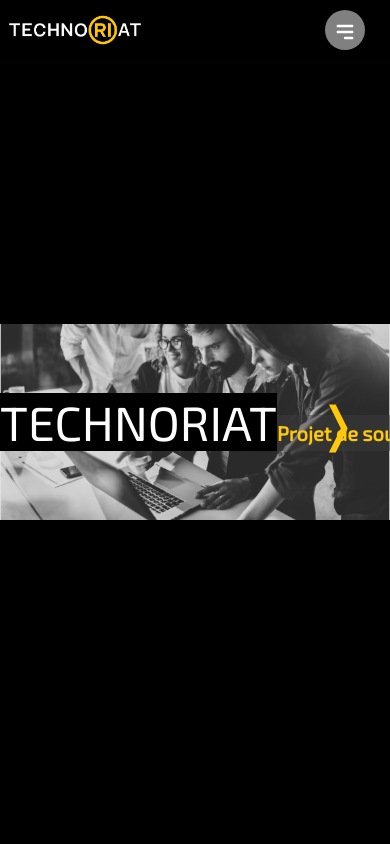
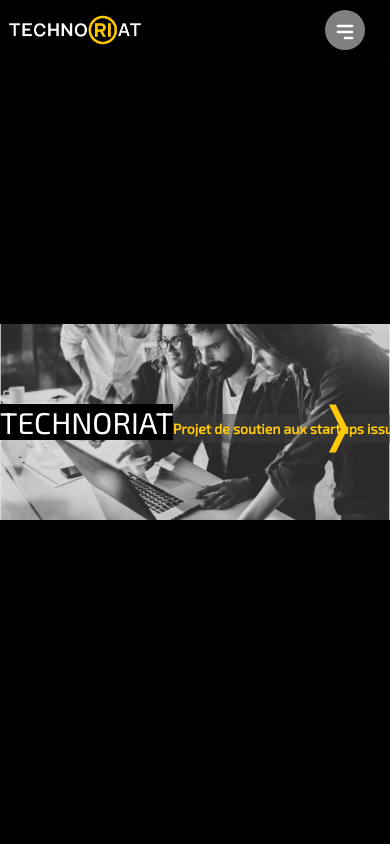
Before and after one commit to Amani0905/Projet-Factoriat, a React (Create React App) app in the folder client/: page /Technoriat/Acceuil in a window 390 px wide. Shown: the top 844 px of the page. Built offline with nearby package versions, Linux system fonts and the light colour scheme; no server answers; a web font is replaced by a local one.

Commit message:
responsive

```diff
--- a/client/src/Components/HomeOne.js
+++ b/client/src/Components/HomeOne.js
@@ -10,13 +10,11 @@ const HomeOne = () => {
     <input type="radio" name="fancy" defaultValue="spades" id="spades" />
     <input type="radio" name="fancy" defaultValue="diamonds" id="diamonds" />
     <label className="One"htmlFor="clubs"><span style={{backgroundColor:'black'}}>TECHNORIAT</span>
-    <span style={{fontSize:'20px',color:'#ffc80a',fontWeight:'900',backgroundColor:'rgba(60, 60, 60, 0.5)',paddingTop:'6px',paddingBottom:'5.5px'}}>Projet de soutien aux startups issues des résultats de la recherche scientifique</span> </label>
+    <span className="desc">Projet de soutien aux startups issues des résultats de la recherche scientifique</span> </label>
     <label className="One" htmlFor="hearts"><span style={{backgroundColor:'black'}}>TECHNORIAT</span>
-    <span style={{fontSize:'20px',color:'#ffc80a',fontWeight:'900',backgroundColor:'rgba(60, 60, 60, 0.5)',paddingTop:'6px',paddingBottom:'5.5px'}}>a pour objectif de poser les fondements nécessaires au développement d'un écosystème de l'innovation en Tunisie</span></label>
-    <label className="One" htmlFor="spades"><span style={{backgroundColor:'black'}}>FACTORIAT</span><span style={{fontSize:'20px',color:'#ffc80a',fontWeight:'900',backgroundColor:'rgba(60, 60, 60, 0.5)',paddingTop:'6px',paddingBottom:'5.5px'}}>Pilier prototypage industriel du Programme TECHNORIAT</span></label>
+    <span  className="desc">a pour objectif de poser les fondements nécessaires au développement d'un écosystème de l'innovation en Tunisie</span></label>
+    <label className="One" htmlFor="spades"><span style={{backgroundColor:'black'}}>FACTORIAT</span><span className="desc">Pilier prototypage industriel du Programme TECHNORIAT</span></label>
     <label className="One" htmlFor="diamonds" ><span style={{backgroundColor:'black'}}>DEVENIR TECHNORIATE</span><a style={{marginTop:'150px',paddingRight:'4%',paddingLeft:'4%'}}href="/Technoriat/Register" className=" btn btn-warning btn-lg  " role="button" ariaDisabled="true">Postulez ici</a></label>
-
-    {/*<span style={{fontSize:'20px'}}>Projet de soutien aux startups issues des résultats de la recherche scientifique</span>}*/}
   </form></div>
 
   )
--- a/client/src/Pages/UsersList.js
+++ b/client/src/Pages/UsersList.js
@@ -89,14 +89,13 @@ const UsersList = () => {
                 className="table table-dark"
               >
                 <thead>
-                  <tr style={{ color: "#ffc80a",paddingRight:'0px',paddingLeft:'0',textAlign:'center'}}>
-                    <th style={{minWidth:'150px',paddingRight:'0px'}}scope="col">NAME</th>
-                    <th style={{minWidth:'200px',paddingLeft:'0px',paddingRight:'0px'}}scope="col">EMAIL</th>
+                  <tr style={{ color: "#ffc80a",paddingRight:'0px',paddingLeft:'0'}}>
+                    <th style={{minWidth:'170px',paddingRight:'0px'}}scope="col">NAME</th>
+                    <th style={{minWidth:'220px',paddingLeft:'0px',paddingRight:'0px'}}scope="col">EMAIL</th>
                     <th style={{minWidth:'160px',paddingLeft:'0px',paddingRight:'0px'}}scope="col">PROJECT STATUS</th>
-                    <th style={{minWidth:'200px',paddingLeft:'0px',paddingRight:'0px'}}scope="col">TITLE</th>
-                    <th style={{minWidth:'100px',paddingLeft:'0px',paddingRight:'0px'}}scope="col">FILE</th>
+                    <th style={{minWidth:'220px',paddingLeft:'0px',paddingRight:'0px'}}scope="col">TITLE</th>
                     <th style={{minWidth:'150px',paddingLeft:'0px',paddingRight:'0px'}}scope="col">PHONE</th>
-                    <th style={{minWidth:'150px',paddingLeft:'0px',paddingRight:'20px'}}scope="col">EDIT STATUS</th>
+                    <th style={{minWidth:'120px',paddingLeft:'0px',paddingRight:'0px'}}scope="col">EDIT STATUS</th>
                   </tr>
                 </thead>
                 </table>
@@ -109,21 +108,19 @@ const UsersList = () => {
             <tbody className="table-responsive" style={{ backgroundColor: "rgba(0, 0, 0, 0.7)"}}>
             <tr style={{ marginTop:'0px',height:'60px',verticalAlign:'center'}}>
                       <td style={{ color: "#ffc80a",minWidth:'170px',paddingLeft: "10px"}}>{el.name}</td>
-                      <td style={{ color: "white",minWidth:'220px'}}>{el.email}</td>
+                      <td style={{ color: "white",minWidth:'240px'}}>{el.email}</td>
                       <td style={{ color: "white",minWidth:'160px'}}>{el.project}</td>
-                      <td style={{ color: "white",minWidth:'200px'}}>{el.titre}</td>
-                      <td style={{ color: "white",minWidth:'130px'}}>
-                        <a style={{color:'white'}}href={el.fichier}>Download File</a>
-                      </td>
-                      <td style={{ color: "white",minWidth:'130px'}}>{el.phone}</td>
-
-                      <button
+                      <td style={{ color: "white",minWidth:'280px'}}>{el.titre}</td>
+                      <td style={{ color: "white",minWidth:'150px'}}>{el.phone}</td>
+                      <td style={{minWidth:'120px',paddingRight:'0px'}}>
+                        <button
                         className="btn btn-primary btn-sm"
                         onClick={() => updateclient(el)}
                         style={{ fontWeight: "bold",marginTop:'15px' }}
                       >
-                        UPDATE
+                        UPDATE STATUS
                       </button>
+                      </td>
 
                     </tr>
                 </tbody>
--- a/client/src/styles/HomeOne.css
+++ b/client/src/styles/HomeOne.css
@@ -11,6 +11,7 @@
 	text-align: center;
 	line-height: 100vh;
 }
+.One span{}
 .class{
 overflow: hidden;
 box-sizing: border-box;
@@ -144,3 +145,37 @@ input:nth-of-type(4):checked ~ .One {
 	border-top-right-radius: 50%;
 	border-bottom-right-radius: 50%;
 }
+
+.desc{
+ font-size:20px;
+ color:#ffc80a;
+ font-weight:900;
+ background-color:rgba(60, 60, 60, 0.5);
+ padding-top:6px;
+ padding-bottom:5.5px;
+
+}
+@media screen and (max-width: 1100px){
+	.One {
+		display:inline-block;
+	  min-height: 100%;
+
+		height: 100vh;
+		position: relative;
+		z-index: 1;
+		text-align: center;
+		line-height: 100vh;
+		font-size:30px;
+	}
+	.desc{
+		font-size:14px;
+		color:#ffc80a;
+		font-weight:900;
+		background-color:rgba(60, 60, 60, 0.5);
+		padding-top:6px;
+		padding-bottom:5.5px;
+
+	   }
+
+
+}
```
